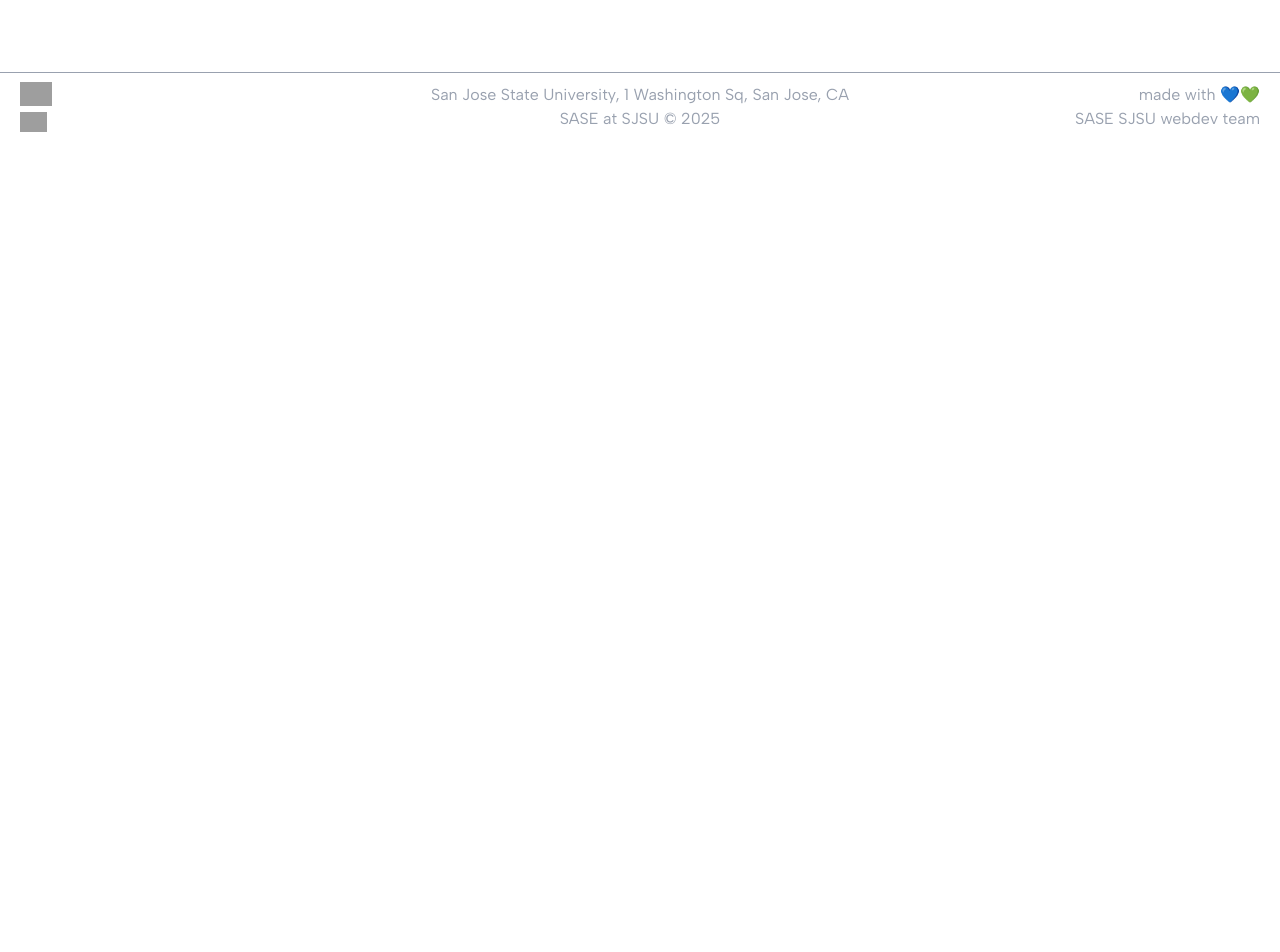
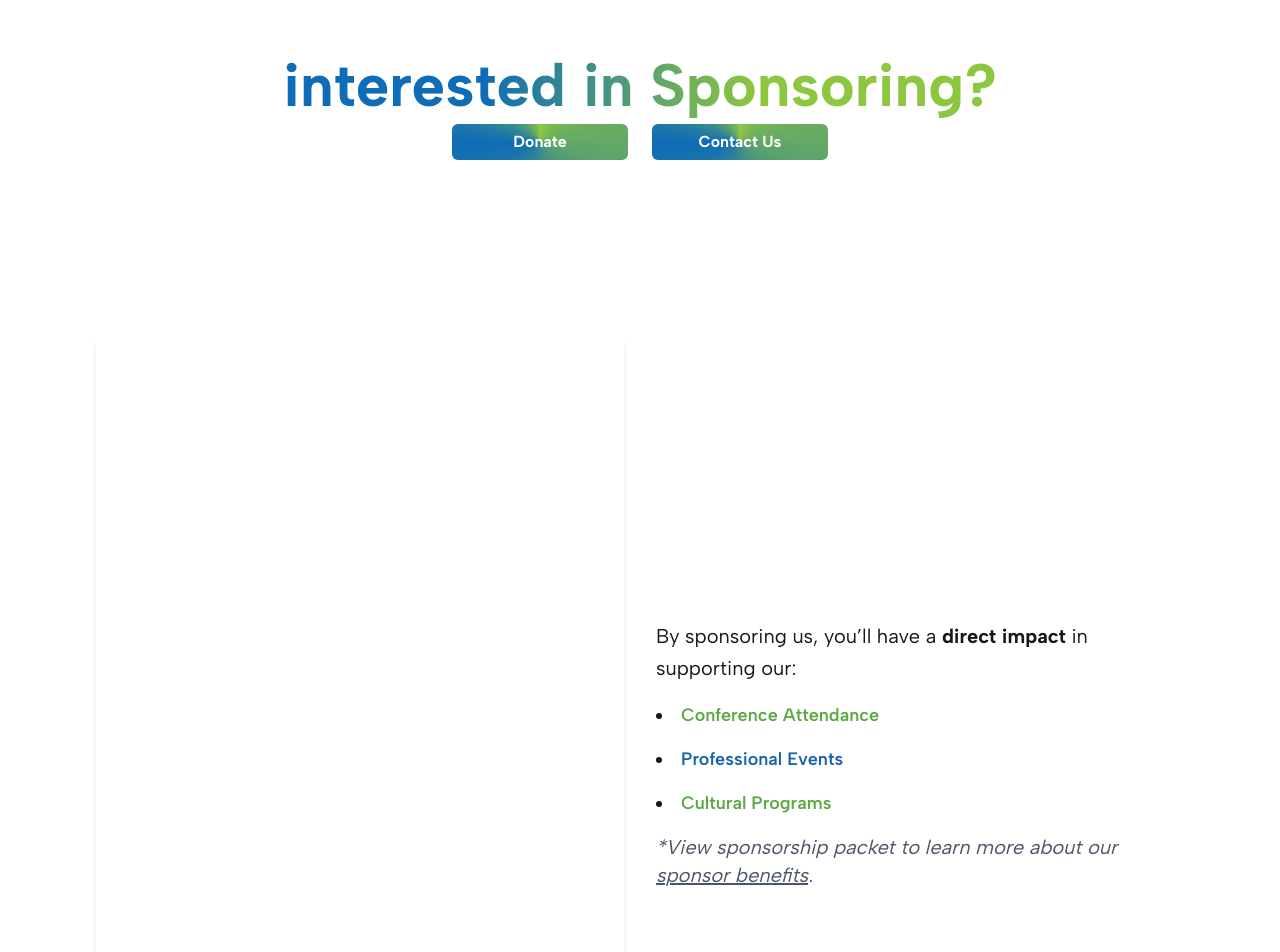
Before and after one commit to sase-sjsu/website, a Next.js app: page /sponsorship in a window 1280 px wide. Shown: the part 400-1352 px from the top of the page. Before the commit the page ends 800 px from the top, so only its background shows below. Built offline with nearby package versions, Linux system fonts and the light colour scheme; grey boxes are pictures that could not be loaded.

Commit message:
Update page.tsx

```diff
--- a/src/app/sponsorship/page.tsx
+++ b/src/app/sponsorship/page.tsx
@@ -1,7 +1,107 @@
+"use client";
+
+import { useState } from "react";
+import SubHeaderBody from "../components/SubHeaderBody";
+import BackgroundImage from "../components/BackgroundImage";
+
 export default function SponsorshipPage() {
+  const [showModal, setShowModal] = useState(false);
+
   return (
     <>
-      <div>sponsorship!</div>
+      {/* Sponsorship Page Header */}
+      <header>
+        <BackgroundImage
+          image="/about_us/about_us_header_img.jpg"
+          title="interested in Sponsoring?"
+        />
+      </header>
+
+      {/* CTA Buttons */}
+      <section className="text-center my-12">
+        <div className="mt-6 flex justify-center gap-6">
+          <a href="/donate" className="button w-56 sm:w-44 text-center">
+            Donate
+          </a>
+          <a href="/contact" className="button w-36 sm:w-44 text-center">
+            Contact Us
+          </a>
+        </div>
+      </section>
+
+      {/* PDF Preview Left, Text Right */}
+      <section className="flex flex-col md:flex-row items-center justify-between px-6 md:px-24 my-12 gap-8">
+        {/* Left: Embedded PDF Preview */}
+        <div
+          className="md:w-1/2 w-full cursor-pointer"
+          onClick={() => setShowModal(true)}
+        >
+          <iframe
+            src="/SJSU%20SASE%20Sponsorship%20Package%202025-2026.pdf#view=FitH&toolbar=0"
+            className="w-full h-[800px] rounded-lg shadow-md border-none pointer-events-none"
+            title="Sponsorship Packet Preview"
+          ></iframe>
+          <p className="text-center text-sm mt-2 text-gray-600">
+            Click to view fullscreen
+          </p>
+        </div>
+
+        {/* Right: Sponsorship Details */}
+        <div className="md:w-1/2 w-full">
+          <p className="text-lg leading-relaxed">
+            By sponsoring us, you’ll have a <strong>direct impact</strong> in
+            supporting our:
+          </p>
+          <ul className="mt-4 space-y-4 text-lg list-disc list-inside">
+            <li>
+              <span className="text-[#5ca946] font-semibold">
+                Conference Attendance
+              </span>
+            </li>
+            <li>
+              <span className="text-[#1864ab] font-semibold">
+                Professional Events
+              </span>
+            </li>
+            <li>
+              <span className="text-[#5ca946] font-semibold">
+                Cultural Programs
+              </span>
+            </li>
+          </ul>
+          <p className="mt-4 text-sm italic text-gray-600">
+            *View sponsorship packet to learn more about our{" "}
+            <span className="underline">sponsor benefits</span>.
+          </p>
+        </div>
+      </section>
+
+      {/* Our Sponsors Section */}
+      <section>
+        <SubHeaderBody title="Our Sponsors" body="Your Company Here" />
+      </section>
+
+      {/* Fullscreen Modal */}
+      {showModal && (
+        <div className="fixed inset-0 z-50 bg-black bg-opacity-80 flex items-center justify-center">
+          <div className="relative w-[90%] h-[90%] max-w-6xl bg-white rounded-lg shadow-lg overflow-hidden">
+            {/* Close Button */}
+            <button
+              onClick={() => setShowModal(false)}
+              className="absolute top-3 right-3 text-white bg-black bg-opacity-70 hover:bg-opacity-90 rounded-full w-9 h-9 text-xl font-bold flex items-center justify-center z-50"
+            >
+              ✕
+            </button>
+
+            {/* Fullscreen PDF */}
+            <iframe
+              src="/SJSU%20SASE%20Sponsorship%20Package%202025-2026.pdf#view=FitH"
+              className="w-full h-full border-none"
+              title="Sponsorship Packet Fullscreen"
+            ></iframe>
+          </div>
+        </div>
+      )}
     </>
   );
 }
```
